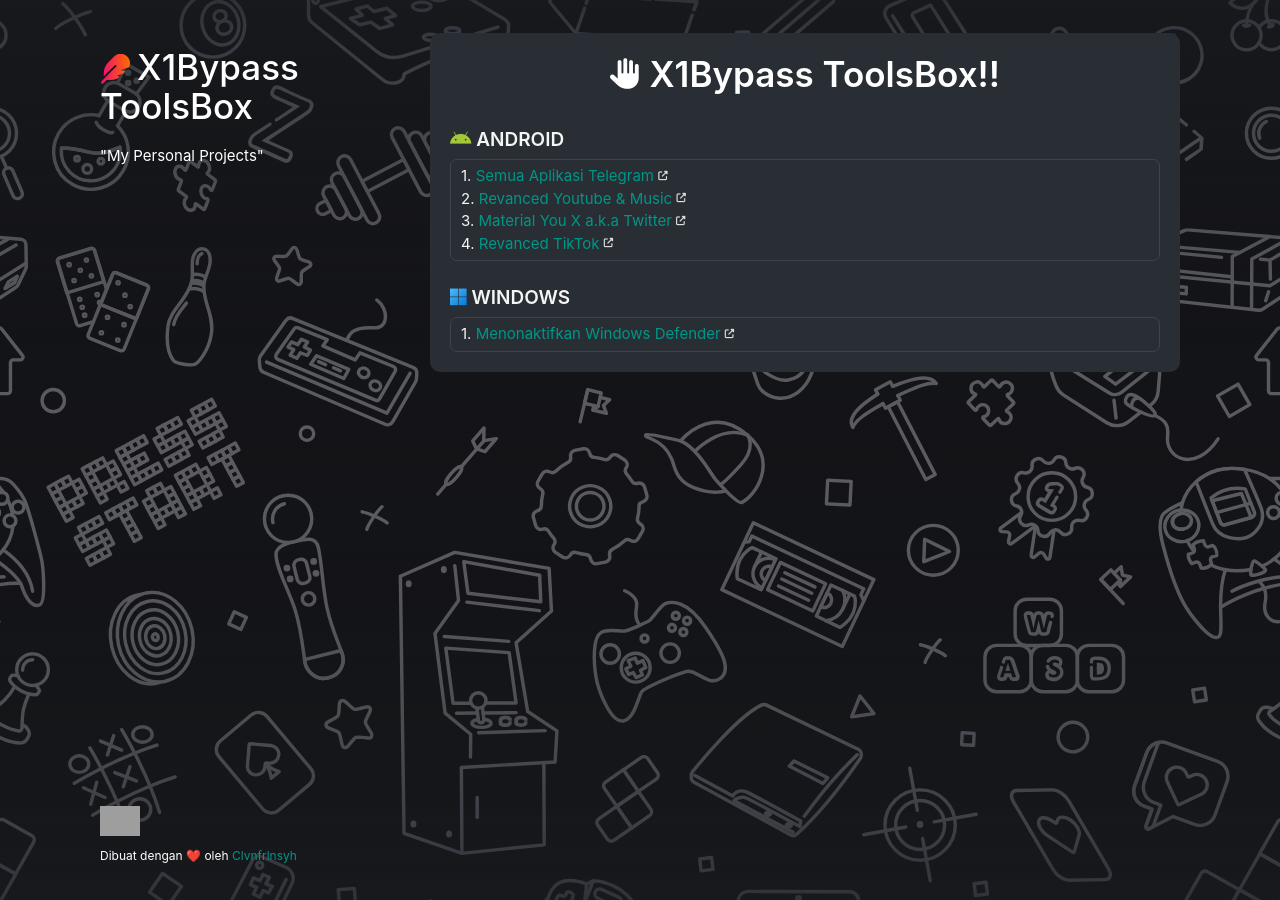
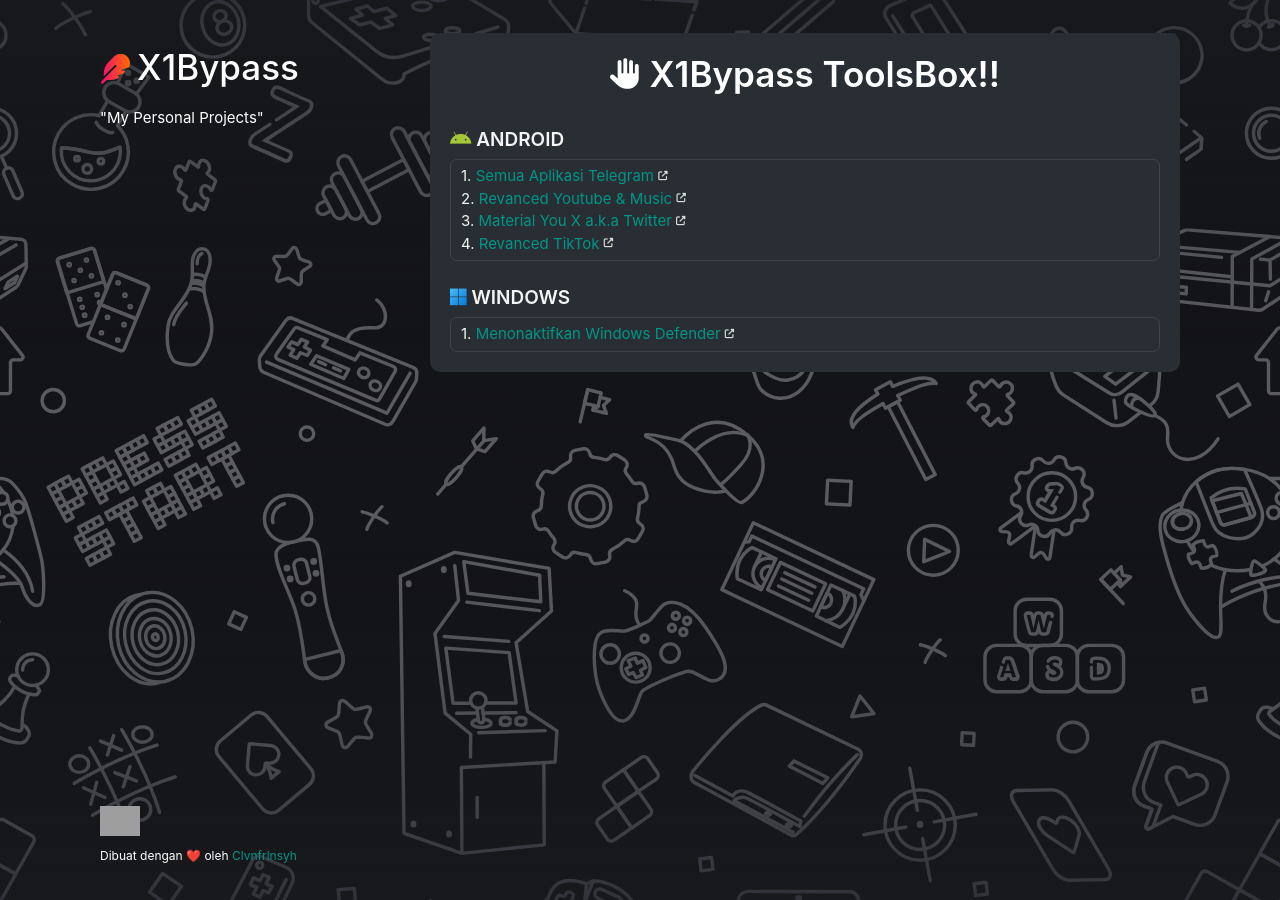
Before and after one commit to Unknown240/coba, a Jekyll site: the page built from index.html, in a window 1280 px wide. Built offline with Jekyll 4.4.1, drawn with Linux system fonts in a browser that asks for light colours; grey boxes are pictures that could not be loaded.

Commit message:
Update default.html

```diff
--- a/_layouts/default.html
+++ b/_layouts/default.html
@@ -12,7 +12,7 @@
   <body class="bg-zers">
     <div class="wrapper">
       <header>
-        <h1><i class="fa-sharp fa-solid fa-feather gradient-icon" style="color: #FAF6F9;"></i> <a href="https://unknown240.github.io/toolsbox/">X1Bypass ToolsBox</a></h1>
+        <h1><i class="fa-sharp fa-solid fa-feather gradient-icon" style="color: #FAF6F9;"></i> <a href="https://unknown240.github.io/toolsbox/">X1Bypass</a></h1>
         <p>"My Personal Projects"</p>
       </header>
       <section>
```
